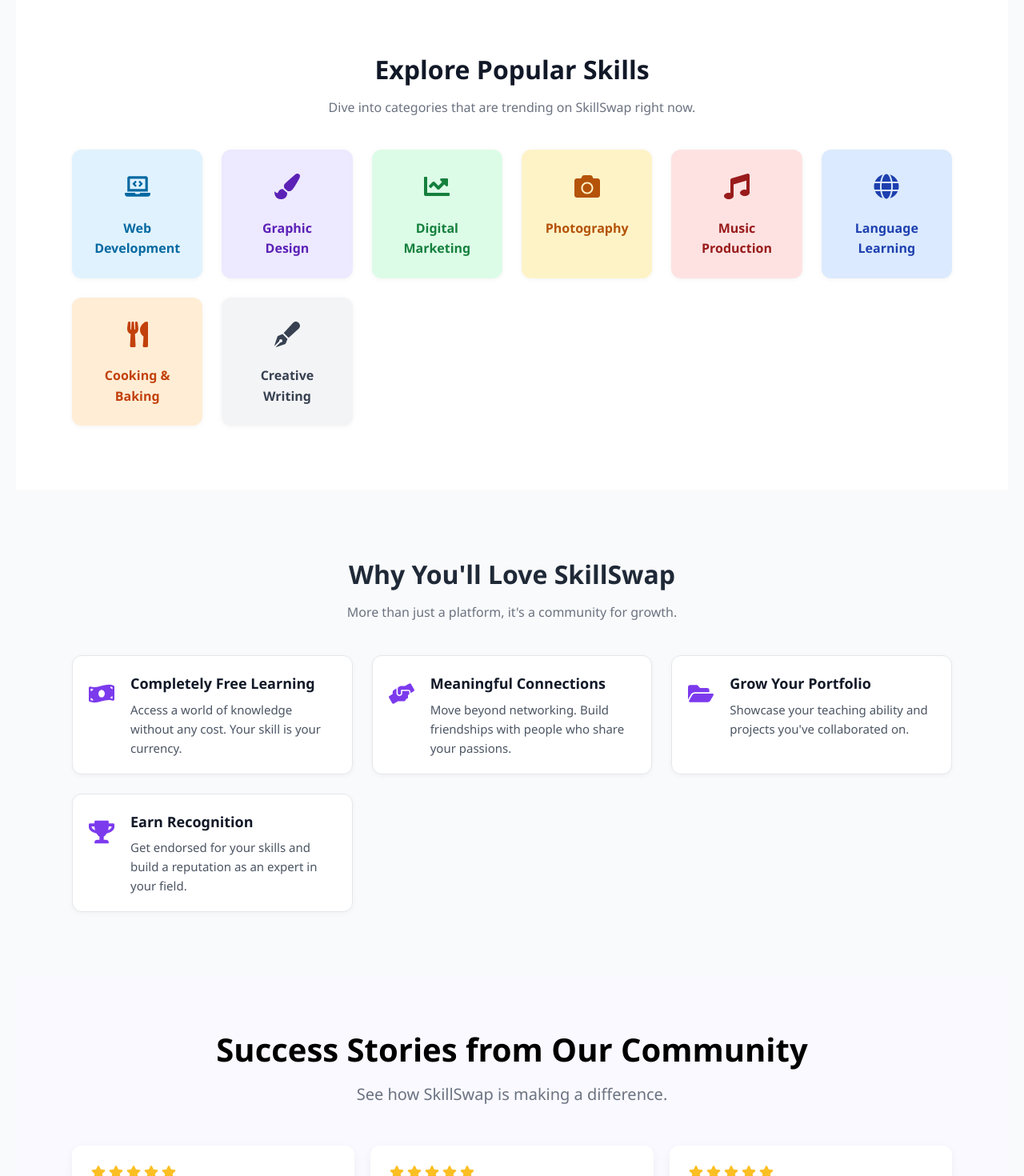
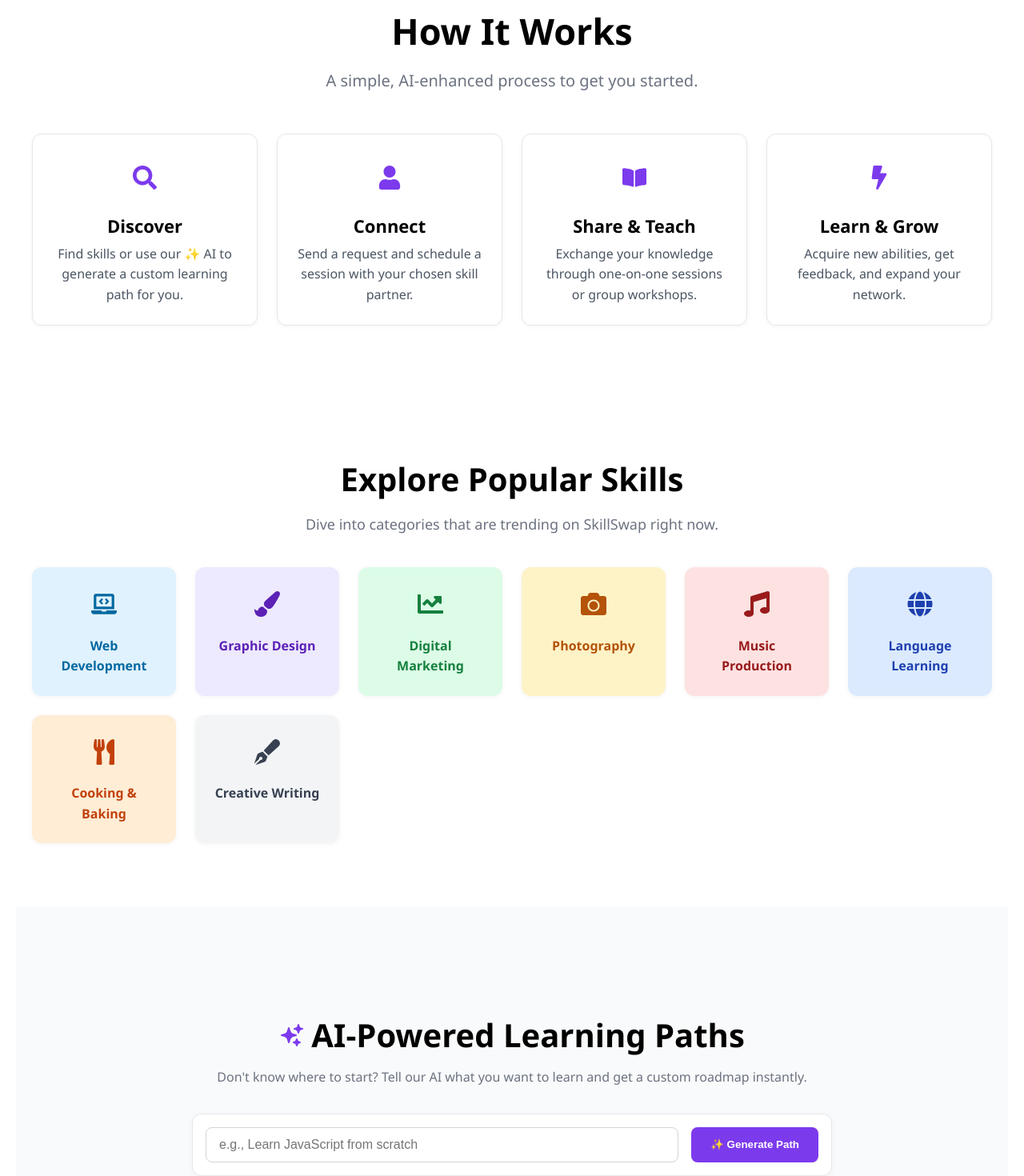
Before and after one commit to TEJASS-PATELL/Odoo_Hackathon_1781, a React (Vite) app in the folder Frontend/: page / in a window 1280 px wide. Shown: the part 1160-2630 px from the top of the page at 80% size. Built offline with nearby package versions, Linux system fonts and the light colour scheme.

Commit message:
making ui

```diff
--- a/Frontend/package.json
+++ b/Frontend/package.json
@@ -10,6 +10,7 @@
     "preview": "vite preview"
   },
   "dependencies": {
+    "@heroicons/react": "^2.2.0",
     "react": "^19.1.0",
     "react-dom": "^19.1.0",
     "react-icons": "^5.5.0",
--- /dev/null
+++ b/Frontend/src/components/AI.jsx
@@ -0,0 +1,128 @@
+import React, { useState } from 'react';
+import './Ai.css';
+import { SparklesIcon } from '@heroicons/react/24/solid';
+
+const Ai = () => {
+  const [skill, setSkill] = useState('');
+  const [learningPath, setLearningPath] = useState(null);
+  const [isLoading, setIsLoading] = useState(false);
+  const [error, setError] = useState(null);
+
+  const generateLearningPath = async () => {
+    if (!skill.trim()) {
+      setError('Please enter a skill.');
+      return;
+    }
+    setIsLoading(true);
+    setError(null);
+    setLearningPath(null);
+
+    const prompt = `Generate a structured learning path for the skill: "${skill}". The path should have a title, a short description, and 3-5 milestones. Each milestone must have a title and a list of key topics to learn.`;
+
+    const payload = {
+      contents: [{ role: 'user', parts: [{ text: prompt }] }],
+      generationConfig: {
+        responseMimeType: 'application/json',
+        responseSchema: {
+          type: 'OBJECT',
+          properties: {
+            pathTitle: { type: 'STRING' },
+            description: { type: 'STRING' },
+            milestones: {
+              type: 'ARRAY',
+              items: {
+                type: 'OBJECT',
+                properties: {
+                  milestoneTitle: { type: 'STRING' },
+                  topics: { type: 'ARRAY', items: { type: 'STRING' } },
+                },
+                required: ['milestoneTitle', 'topics'],
+              },
+            },
+          },
+          required: ['pathTitle', 'description', 'milestones'],
+        },
+      },
+    };
+
+    const apiKey = ''; // Your Gemini API key here
+    const apiUrl = `https://generativelanguage.googleapis.com/v1beta/models/gemini-2.0-flash:generateContent?key=${apiKey}`;
+
+    try {
+      const response = await fetch(apiUrl, {
+        method: 'POST',
+        headers: { 'Content-Type': 'application/json' },
+        body: JSON.stringify(payload),
+      });
+      if (!response.ok) throw new Error(`API error: ${response.statusText}`);
+      const result = await response.json();
+
+      if (result?.candidates?.[0]?.content?.parts?.[0]?.text) {
+        const pathData = JSON.parse(result.candidates[0].content.parts[0].text);
+        setLearningPath(pathData);
+      } else {
+        throw new Error('Unexpected API response structure.');
+      }
+    } catch (err) {
+      setError(err.message || 'Failed to generate learning path.');
+    } finally {
+      setIsLoading(false);
+    }
+  };
+
+  return (
+    <section className="ai-path-section">
+      <div className="container">
+        <div className="section-header">
+          <h2>
+            <SparklesIcon className="icon" /> AI-Powered Learning Paths
+          </h2>
+          <p>
+            Don't know where to start? Tell our AI what you want to learn and get a custom roadmap instantly.
+          </p>
+        </div>
+
+        <div className="input-card">
+          <input
+            type="text"
+            value={skill}
+            onChange={(e) => setSkill(e.target.value)}
+            placeholder="e.g., Learn JavaScript from scratch"
+            onKeyDown={(e) => e.key === 'Enter' && generateLearningPath()}
+          />
+          <button onClick={generateLearningPath} disabled={isLoading}>
+            {isLoading ? 'Generating...' : '✨ Generate Path'}
+          </button>
+        </div>
+
+        <div className="output-area">
+          {isLoading && <div className="loader"></div>}
+          {error && <p className="error">{error}</p>}
+
+          {learningPath && (
+            <div className="result">
+              <h3>{learningPath.pathTitle}</h3>
+              <p>{learningPath.description}</p>
+              <div className="milestones">
+                {learningPath.milestones.map((milestone, index) => (
+                  <div className="milestone" key={index}>
+                    <h4>
+                      Milestone {index + 1}: {milestone.milestoneTitle}
+                    </h4>
+                    <ul>
+                      {milestone.topics.map((topic, i) => (
+                        <li key={i}>{topic}</li>
+                      ))}
+                    </ul>
+                  </div>
+                ))}
+              </div>
+            </div>
+          )}
+        </div>
+      </div>
+    </section>
+  );
+};
+
+export default Ai;
--- /dev/null
+++ b/Frontend/src/components/Ai.css
@@ -0,0 +1,154 @@
+.ai-path-section {
+  padding: 8rem 1rem;
+  background-color: #f9fafb;
+}
+
+.container {
+  max-width: 800px;
+  margin: auto;
+}
+
+.section-header h2 {
+  font-size: 40px;
+  font-weight: 700;
+  display: flex;
+  align-items: center;
+  gap: 0.5rem;
+  justify-content: center;
+  color: #000000;
+}
+
+.section-header .icon {
+  width: 32px;
+  height: 32px;
+  color: #7c3aed;
+}
+
+.section-header p {
+  margin-top: 0.5rem;
+  color: #6b7280;
+  text-align: center;
+}
+
+.input-card {
+  display: flex;
+  gap: 1rem;
+  background: #ffffff;
+  padding: 1rem;
+  border-radius: 12px;
+  margin-top: 2rem;
+  box-shadow: 0 2px 8px rgba(0, 0, 0, 0.04);
+  border: 1px solid #e5e7eb;
+  flex-direction: column;
+}
+
+@media (min-width: 640px) {
+  .input-card {
+    flex-direction: row;
+  }
+}
+
+.input-card input {
+  flex: 1;
+  padding: 0.75rem 1rem;
+  border-radius: 8px;
+  border: 1px solid #d1d5db;
+  font-size: 1rem;
+}
+
+.input-card button {
+  background: #7c3aed;
+  color: white;
+  padding: 0.75rem 1.5rem;
+  border: none;
+  border-radius: 8px;
+  font-weight: 600;
+  cursor: pointer;
+  transition: background 0.3s;
+}
+
+.input-card button:hover {
+  background: #5b21b6;
+}
+
+.output-area {
+  margin-top: 2rem;
+}
+
+.loader {
+  border: 4px solid #f3f3f3;
+  border-top: 4px solid #7c3aed;
+  border-radius: 50%;
+  width: 3rem;
+  height: 3rem;
+  animation: spin 1s linear infinite;
+  margin: 2rem auto;
+}
+
+@keyframes spin {
+  to {
+    transform: rotate(360deg);
+  }
+}
+
+.error {
+  background: #fee2e2;
+  color: #b91c1c;
+  padding: 1rem;
+  border-radius: 8px;
+  text-align: center;
+  margin-top: 1rem;
+}
+
+.result {
+  background: white;
+  padding: 2rem;
+  border-radius: 12px;
+  border: 1px solid #e5e7eb;
+  box-shadow: 0 2px 10px rgba(0, 0, 0, 0.04);
+  animation: fadeIn 0.4s ease-in;
+}
+
+.result h3 {
+  font-size: 1.5rem;
+  font-weight: 700;
+  color: #111827;
+}
+
+.result p {
+  color: #4b5563;
+  margin-top: 0.5rem;
+}
+
+.milestone {
+  margin-top: 1.5rem;
+  padding-left: 1rem;
+  border-left: 4px solid #7c3aed;
+  background: #f5f3ff;
+  border-radius: 0 8px 8px 0;
+  padding: 1rem;
+}
+
+.milestone h4 {
+  color: #5b21b6;
+  font-weight: 600;
+  margin-bottom: 0.5rem;
+}
+
+.milestone ul {
+  list-style: disc;
+  padding-left: 1.5rem;
+  color: #374151;
+}
+
+@keyframes fadeIn {
+  from {
+    opacity: 0;
+    transform: translateY(10px);
+  }
+
+  to {
+    opacity: 1;
+    transform: translateY(0);
+  }
+}
--- a/Frontend/src/components/BenefitsSection.css
+++ b/Frontend/src/components/BenefitsSection.css
@@ -1,30 +1,30 @@
 .benefits-section {
-  padding: 80px 20px;
-  background-color: #f9fafb;
+  padding: 120px 20px;
+  background-color: #ffffff;
   text-align: center;
 }
 
 .benefits-container {
-  max-width: 1100px;
+  max-width: 1200px;
   margin: auto;
 }
 
 .benefits-title {
-  font-size: 32px;
+  font-size: 45px;
   font-weight: bold;
-  color: #1f2937;
+  color: #000000;
   margin-bottom: 10px;
 }
 
 .benefits-subtitle {
-  font-size: 16px;
+  font-size: 20px;
   color: #6b7280;
   margin-bottom: 40px;
 }
 
 .benefits-grid {
   display: grid;
-  grid-template-columns: repeat(auto-fit, minmax(280px, 1fr));
+  grid-template-columns: repeat(auto-fit, minmax(300px, 1fr));
   gap: 24px;
   text-align: left;
 }
@@ -53,13 +53,13 @@
 }
 
 .benefit-heading {
-  font-size: 18px;
+  font-size: 20px;
   font-weight: 600;
   margin-bottom: 6px;
   color: #111827;
 }
 
 .benefit-text {
-  font-size: 15px;
+  font-size: 16px;
   color: #4b5563;
 }
--- a/Frontend/src/components/Skills.css
+++ b/Frontend/src/components/Skills.css
@@ -5,26 +5,26 @@
 }
 
 .skills-container {
-  max-width: 1100px;
+  max-width: 1200px;
   margin: auto;
 }
 
 .skills-title {
-  font-size: 32px;
+  font-size: 40px;
   font-weight: bold;
-  color: #111827;
+  color: #000000;
   margin-bottom: 10px;
 }
 
 .skills-subtitle {
-  font-size: 16px;
+  font-size: 18px;
   color: #6b7280;
   margin-bottom: 40px;
 }
 
 .skills-grid {
   display: grid;
-  grid-template-columns: repeat(auto-fit, minmax(160px, 1fr));
+  grid-template-columns: repeat(auto-fit, minmax(180px, 1fr));
   gap: 24px;
 }
 
--- a/Frontend/src/components/SuccessStories.css
+++ b/Frontend/src/components/SuccessStories.css
@@ -1,12 +1,12 @@
 /* Section styles */
 .testimonial-section {
   padding: 60px 20px;
-  background-color: #f9f9ff;
+  background-color: #ffffff;
   text-align: center;
 }
 
 .testimonial-section h2 {
-  font-size: 2.5rem;
+  font-size: 40px;
   font-weight: bold;
   color: #000000;
   margin-bottom: 0.5rem;
--- a/Frontend/src/components/Working.css
+++ b/Frontend/src/components/Working.css
@@ -1,30 +1,30 @@
 .how-it-works {
   padding: 80px 20px;
-  background-color: #fefefe;
+  background-color: #ffffff;
 }
 
 .how-container {
-  max-width: 1100px;
+  max-width: 1200px;
   margin: auto;
   text-align: center;
 }
 
 .how-title {
-  font-size: 32px;
+  font-size: 45px;
   font-weight: bold;
-  color: #1f2937;
+  color: #000000;
   margin-bottom: 10px;
 }
 
 .how-subtitle {
-  font-size: 18px;
+  font-size: 20px;
   color: #6b7280;
-  margin-bottom: 40px;
+  margin-bottom: 50px;
 }
 
 .how-grid {
   display: grid;
-  grid-template-columns: repeat(auto-fit, minmax(220px, 1fr));
+  grid-template-columns: repeat(auto-fit, minmax(240px, 1fr));
   gap: 24px;
 }
 
@@ -43,22 +43,21 @@
 }
 
 .how-icon {
-  font-size: 28px;
+  font-size: 30px;
   color: #7c3aed;
-  background: #f3f4f6;
-  padding: 12px;
+  padding: 10px;
   border-radius: 50%;
-  margin-bottom: 16px;
+  margin-bottom: 5px;
   display: inline-block;
 }
 
 .how-step-title {
-  font-size: 18px;
+  font-size: 22px;
   font-weight: 600;
-  margin-bottom: 10px;
+  margin-bottom: 5px;
 }
 
 .how-desc {
-  font-size: 15px;
+  font-size: 16px;
   color: #4b5563;
 }
--- a/Frontend/src/pages/Home.css
+++ b/Frontend/src/pages/Home.css
@@ -1,5 +1,5 @@
 .hero {
-  background-color: #f9fafb;
+  background-color: #ffffff;
   padding: 80px 20px;
   text-align: center;
 }
@@ -66,13 +66,17 @@
 }
 
 .hero-graphic {
-  background: white;
-  padding: 40px;
   margin: auto;
   border-radius: 20px;
   border: 1px solid #e5e7eb;
   box-shadow: 0 8px 20px rgba(0, 0, 0, 0.05);
   max-width: 600px;
+  margin-bottom: 50px;
+}
+
+.home-img{
+  width: 500px;
+  height: 500px;
 }
 
 .demo-text {
--- a/Frontend/src/pages/Home.jsx
+++ b/Frontend/src/pages/Home.jsx
@@ -5,6 +5,7 @@
 import BenefitsSection from '../components/BenifitsSection';
 import SuccessStories from '../components/SuccessStories';
 import FAQ from '../components/FAQ';
+import Ai from '../components/AI';
 
 const Home = () => {
   return (
@@ -24,11 +25,12 @@
         </div>
 
         <div className="hero-graphic">
-          <p className="demo-text"></p>
+          <img className='home-img' src='img.jpg'></img>
         </div>
       </div>
       <Working />
       <Skills />
+      <Ai/>
       <BenefitsSection />
       <SuccessStories />
       <FAQ />
```
Also changed, not shown: Frontend/src/components/FAQ.css (+15 -14 lines), Frontend/src/components/FAQ.jsx (+16 -19 lines), Frontend/public/img.jpg (added), 1 other file (tests, documents, lock files or other folders).
